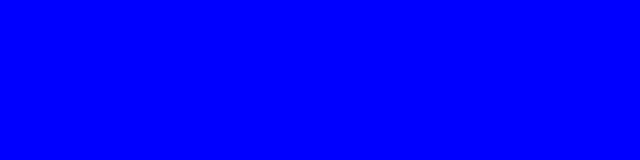
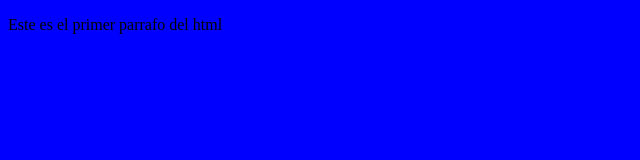
Before and after one commit to BrunoAggazzani/cursoGitPildorasVSC, a plain HTML site: page index.html in a window 1280 px wide. Shown: the whole page, without its empty margins (0-640 px from the left). Drawn offline with Linux system fonts and the light colour scheme.

Commit message:
primer parrafo desde master

```diff
--- a/index.html
+++ b/index.html
@@ -9,6 +9,7 @@
     <link rel="stylesheet" href="css/estilo.css">
 </head>
 <body>
+    <p>Este es el primer parrafo del html</p>
 
 </body>
 </html>
```
